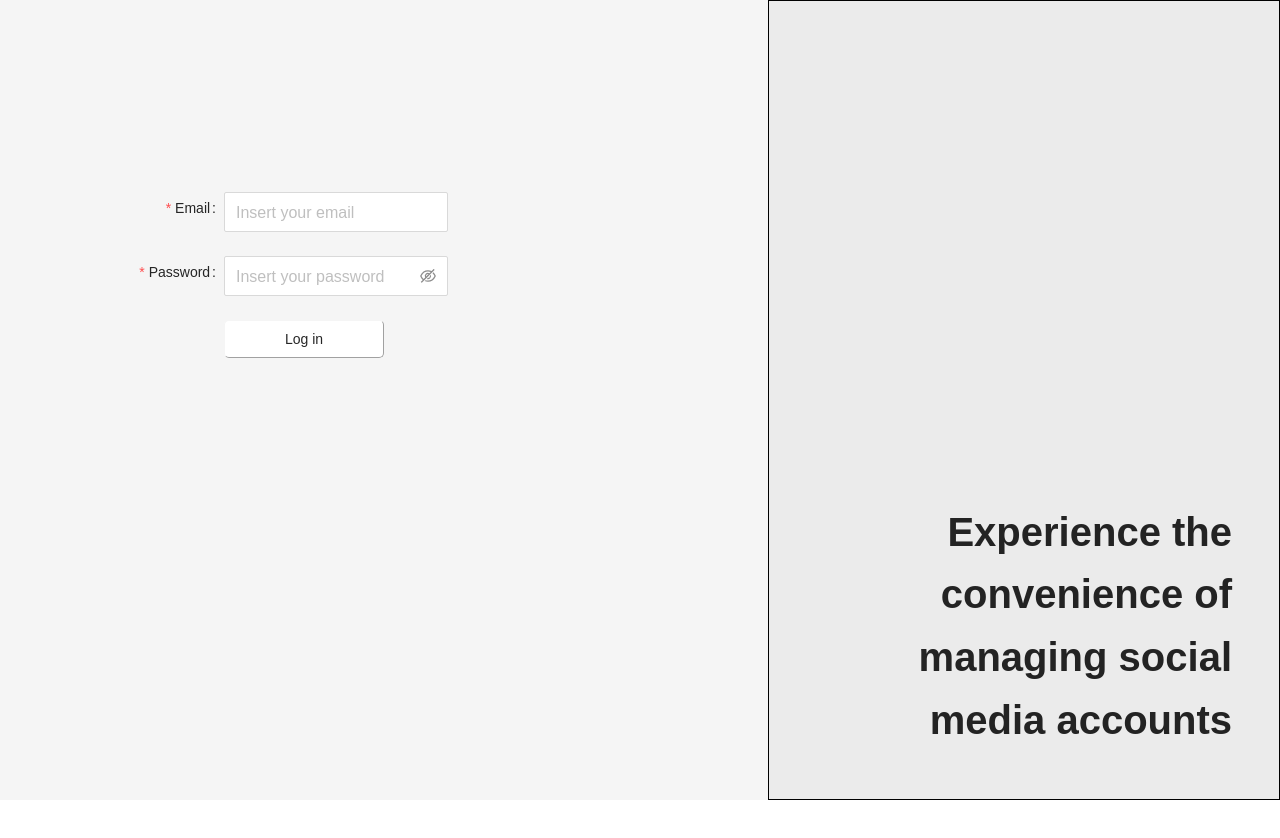
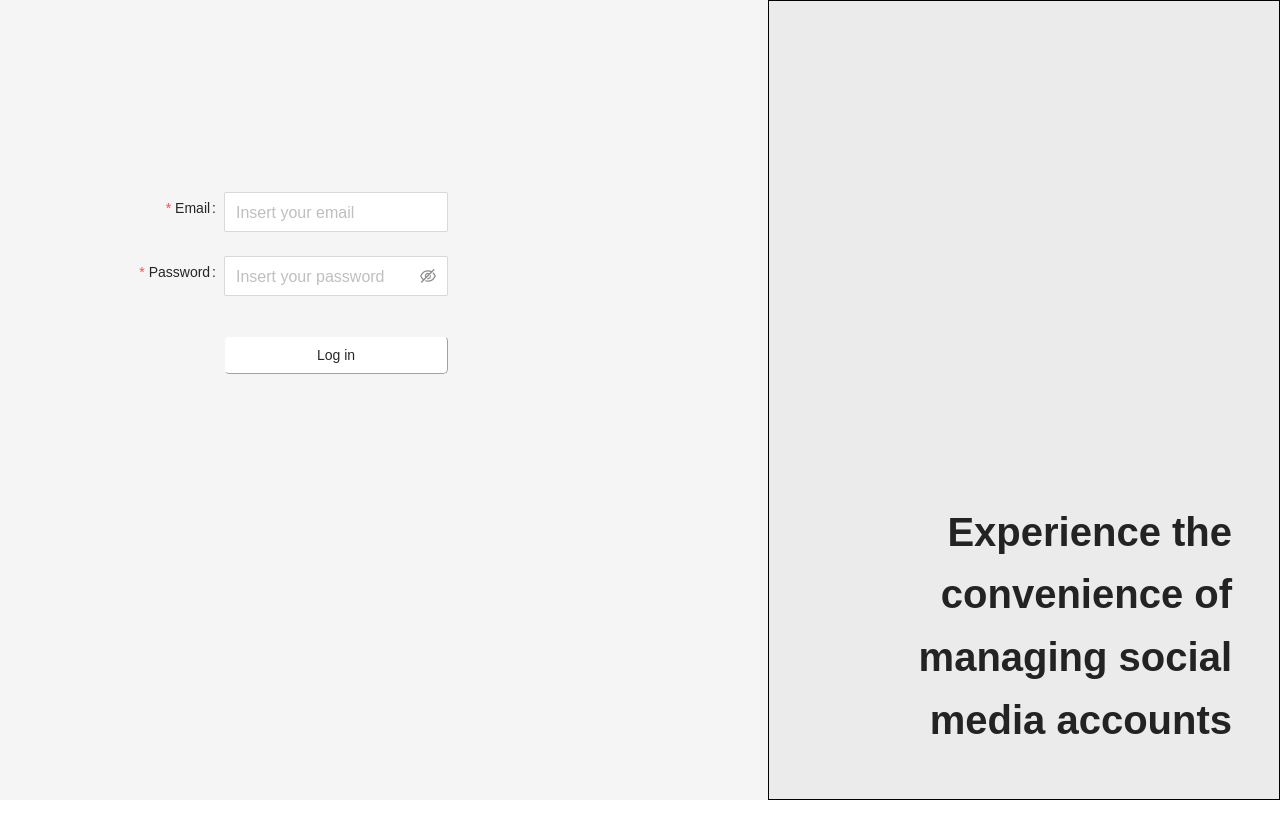
Before and after one commit to fedorarwp/SocialMediaManagement-FE, a React (Create React App) app in the folder socialmediamanagement-fe/: page / in a window 1280 px wide. Shown: the top 838 px of the page. Built offline with nearby package versions, Linux system fonts and the light colour scheme.

Commit message:
login page added

```diff
--- a/socialmediamanagement-fe/src/pages/Login/style.module.css
+++ b/socialmediamanagement-fe/src/pages/Login/style.module.css
@@ -52,13 +52,15 @@
 }
 
 .btn{
+    display: block;
+    width: 100%;
     background: #ffffff;
     border-radius: 5px;
     padding: 0.5em;
     border-width: 1px;
     border-color: #f5f5f5;
-    width: 10rem;
     margin-left: 10rem;
+    margin-top: 1rem;
 }
 
 .btn:hover{
```
